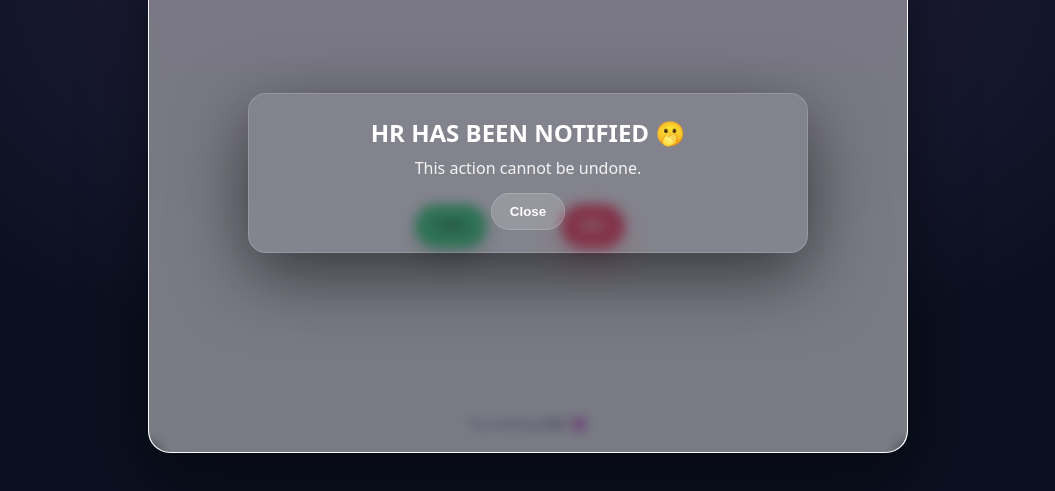
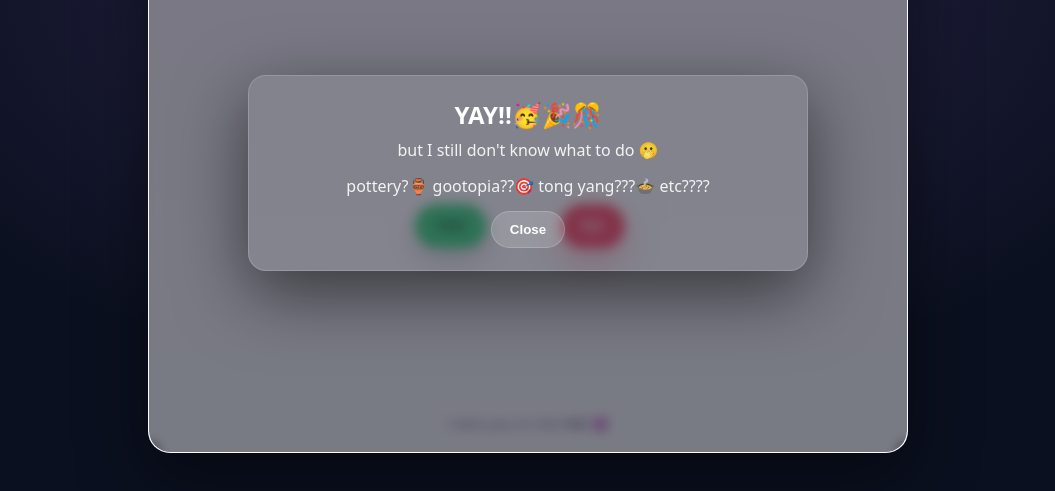
Before and after one commit to VghnmlMClm/SMTHNG-FUNNY, a plain HTML site: page index.html in a window 1280 px wide. Both pictures are taken after a click on the button "YES". Shown: the part 227-718 px from the top of the page, without its empty margins (112-1167 px from the left). Drawn offline with Linux system fonts and the light colour scheme.

Commit message:
Update index.html

```diff
--- a/index.html
+++ b/index.html
@@ -3,7 +3,7 @@
 <head>
   <meta charset="utf-8" />
   <meta name="viewport" content="width=device-width,initial-scale=1" />
-  <title>Will You Be Resigning?</title>
+  <title>Will You Be My Valentine?</title>
 
   <!-- Flowing calligraphy font -->
   <link rel="preconnect" href="https://fonts.googleapis.com">
@@ -209,12 +209,13 @@
             <button class="btn" id="noBtn" type="button">NO</button>
           </div>
 
-          <div class="hint">Try clicking <b>NO</b> 😈</div>
+          <div class="hint">I dare you to click <b>NO</b> 😈</div>
 
           <div class="overlay" id="overlay">
             <div class="card">
-              <h2>HR HAS BEEN NOTIFIED 🫢</h2>
-              <p>This action cannot be undone.</p>
+              <h2>YAY!!🥳🎉🎊</h2>
+              <p>but I still don't know what to do 🫢</p>
+			  <p>pottery?🏺 gootopia??🎯 tong yang???🍲 etc????</p>
               <button class="close" id="closeOverlay" type="button">Close</button>
             </div>
           </div>
```
